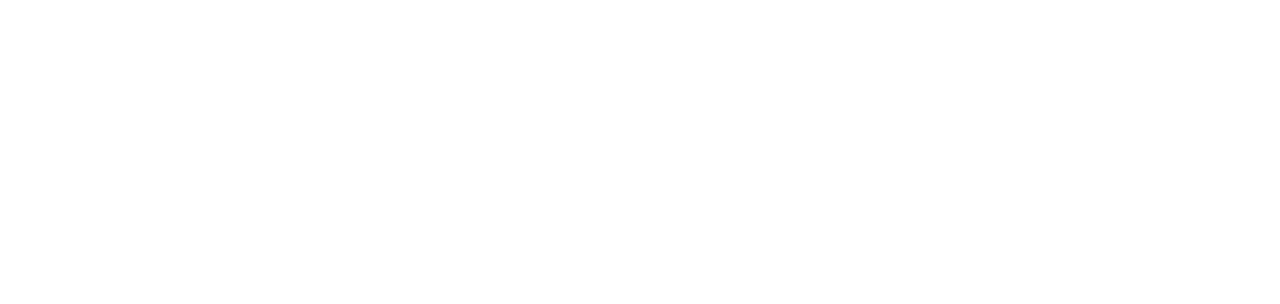
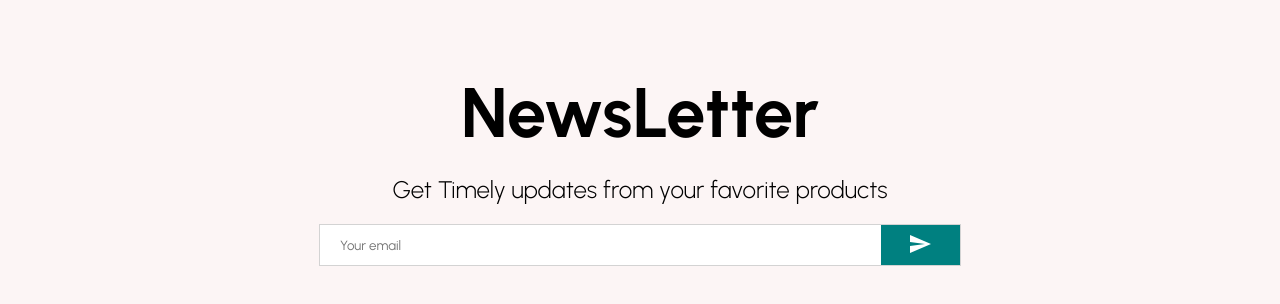
Before and after one commit to truont2/react-eccommerce, a React (Create React App) app: page / in a window 1280 px wide. Shown: the part 2328-2632 px from the top of the page. Before the commit the page ends 2256 px from the top, so only its background shows below. Built offline with nearby package versions, Linux system fonts and the light colour scheme.

Commit message:
created newsletter section

```diff
--- /dev/null
+++ b/src/components/Newsletter.jsx
@@ -0,0 +1,61 @@
+import { Send } from "@mui/icons-material";
+import React from "react";
+import styled from "styled-components";
+
+const Container = styled.div`
+    height: 60vh;
+    background-color: #fcf5f5;
+    display: flex;
+    align-items: center;
+    justify-content: center;
+    flex-direction: column;
+`;
+const Desc = styled.div`
+font-size: 24px;
+font-weight: 300;
+margin-bottom: 20px;
+`;
+const Title = styled.h1`
+    font-size: 70px;
+    margin-bottom: 20px;
+`;
+
+const InputContainer = styled.div`
+width: 50%;
+height: 40px;
+background-color: white;
+display: flex;
+justify-content: space-between;
+border: 1px solid lightgray;
+`;
+
+const Input = styled.input`
+border: none;
+flex: 8;
+padding-left: 20px;
+`;
+
+const Button = styled.button`
+flex: 1;
+border: none;
+background-color: teal;
+color: white;
+
+`;
+
+const Newsletter = () => {
+  return (
+    <Container>
+      <Title>NewsLetter</Title>
+      <Desc>Get Timely updates from your favorite products</Desc>
+      <InputContainer>
+        <Input placeholder="Your email"/>
+        <Button>
+            <Send />
+        </Button>
+      </InputContainer>
+    </Container>
+  );
+};
+
+export default Newsletter;
--- a/src/pages/Home.jsx
+++ b/src/pages/Home.jsx
@@ -4,6 +4,7 @@
 import Slider from '../components/Slider'
 import Categories from '../components/Categories'
 import Products from '../components/Products'
+import Newsletter from '../components/Newsletter'
 
 const Home = () => {
   return (
@@ -13,6 +14,7 @@
         <Slider />
         <Categories />
         <Products />
+        <Newsletter />
     </div>
   )
 }
```
Also changed, not shown: src/components/Footer.jsx (added).
